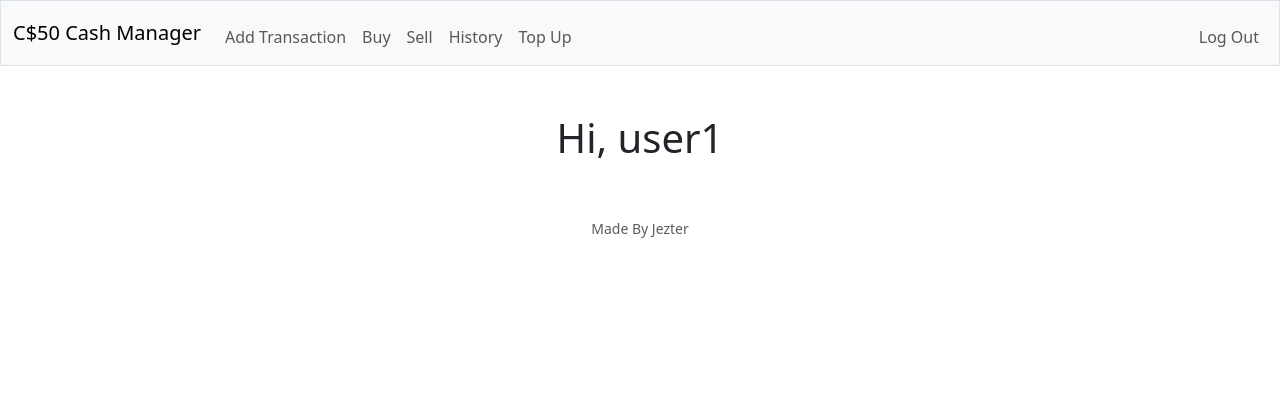
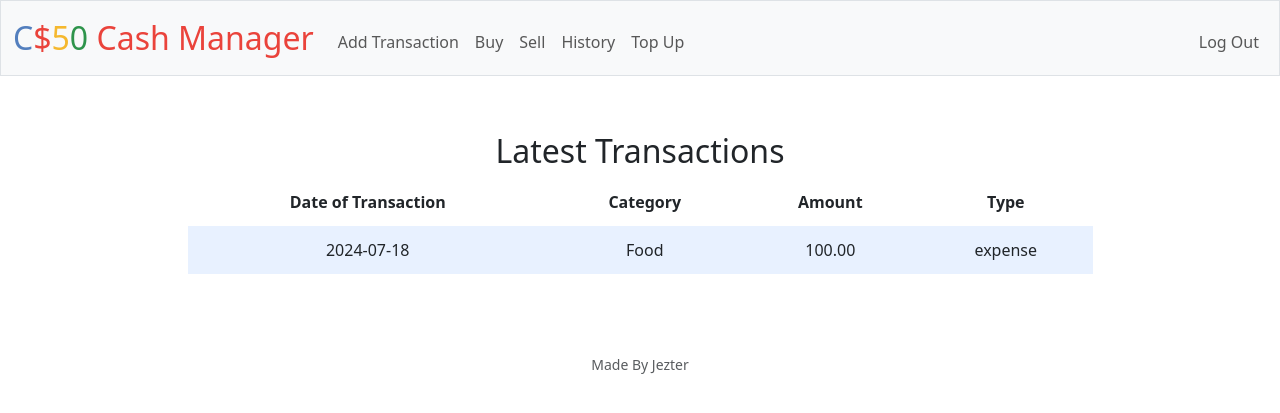
Before and after one commit to Jezter0/Chamberlain, a Flask app: page / in a window 1280 px wide. Shown: the top 413 px of the page. Run offline with Flask 3, Linux system fonts and the light colour scheme; a user stored in the database is signed in.

Commit message:
Homepage shows latest transactions

```diff
--- a/app.py
+++ b/app.py
@@ -43,7 +43,8 @@ def after_request(response):
 @login_required
 def index():
     user = User.query.filter_by(id=session["user_id"]).first()
-    return render_template('index.html', user=user)
+    transaction = Transaction.query.filter_by(user_id=session["user_id"])
+    return render_template('index.html', user=user, transactions=transaction)
 
 @app.route('/add', methods=['GET', 'POST'])
 @login_required
--- a/templates/index.html
+++ b/templates/index.html
@@ -5,5 +5,29 @@
 {% endblock %}
 
 {% block main %}
-    <h1>Hi, {{ user.username }}</h1>
+    <div class="container">
+        <div class="section">
+            <h2>Latest Transactions</h2>
+            <table>
+                <thead>
+                    <tr>
+                        <th>Date of Transaction</th>
+                        <th>Category</th>
+                        <th>Amount</th>
+                        <th>Type</th>
+                    </tr>
+                </thead>
+                <tbody>
+                    {% for transaction in transactions %}
+                        <tr>
+                            <td>{{ transaction["date"] }}</td>
+                            <td>{{ transaction["category"] }}</td>
+                            <td>{{ transaction["amount"] }}</td>
+                            <td>{{ transaction["transaction_type"] }}</td>
+                        </tr>
+                    {% endfor %}
+                </tbody>
+            </table>
+        </div>
+    </div>
 {% endblock %}
--- a/templates/layout.html
+++ b/templates/layout.html
@@ -4,6 +4,7 @@
     <meta charset="UTF-8">
     <meta name="viewport" content="width=device-width, initial-scale=1.0">
     <link href="https://cdn.jsdelivr.net/npm/bootstrap@5.3.3/dist/css/bootstrap.min.css" rel="stylesheet" integrity="sha384-QWTKZyjpPEjISv5WaRU9OFeRpok6YctnYmDr5pNlyT2bRjXh0JMhjY6hW+ALEwIH" crossorigin="anonymous">
+    <link rel="stylesheet" href="/static/styles.css">
     <title> {% block title %}{% endblock %}</title>
 </head>
 <body>
```
